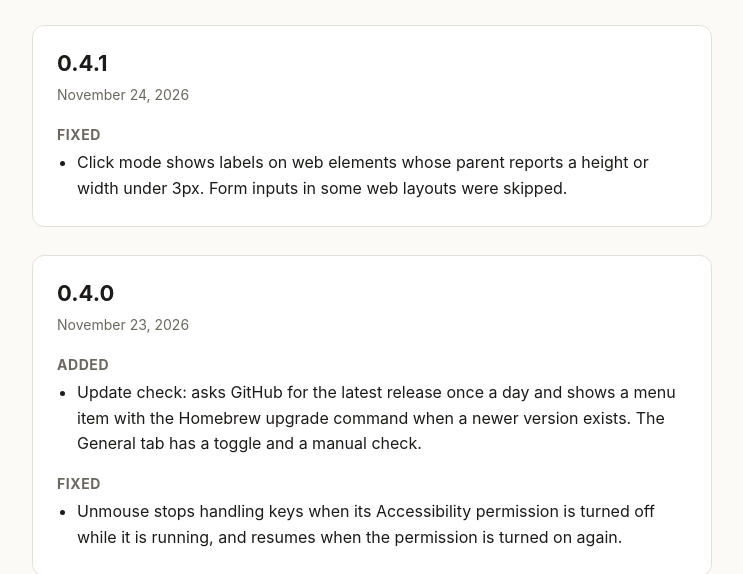
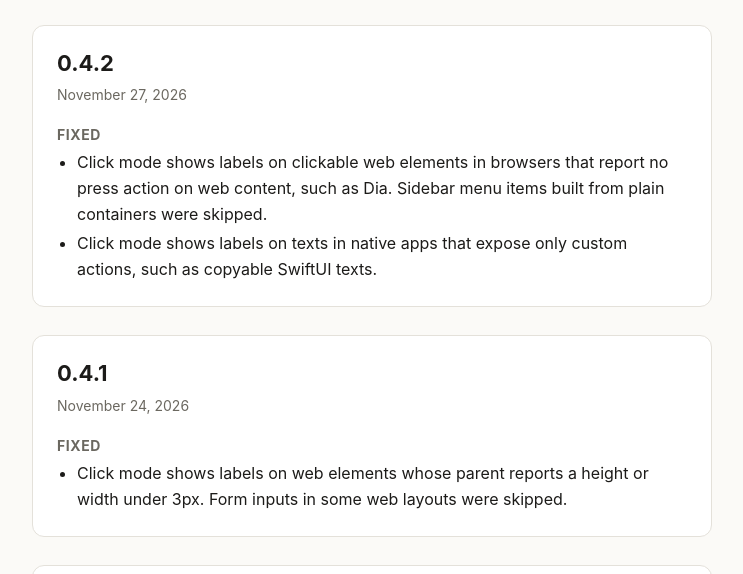
Before and after one commit to gincheong/Unmouse, a plain HTML site: page docs/changelog.html in a window 1280 px wide. Shown: the part 157-731 px from the top of the page, without its empty margins (268-1011 px from the left). Drawn offline with Linux system fonts and the light colour scheme.

Commit message:
chore: bump version to 0.4.2
Co-Authored-By: Claude Fable 5.2 <noreply@anthropic.com>

```diff
--- a/docs/changelog.html
+++ b/docs/changelog.html
@@ -59,6 +59,16 @@
 <main>
   <a class="home" href="./"><img src="icon.png" alt="">Unmouse</a>
   <h1>Changelog</h1>
+
+  <section class="release">
+    <h2>0.4.2</h2>
+    <time datetime="2026-11-27">November 27, 2026</time>
+    <h3>Fixed</h3>
+    <ul>
+      <li>Click mode shows labels on clickable web elements in browsers that report no press action on web content, such as Dia. Sidebar menu items built from plain containers were skipped.</li>
+      <li>Click mode shows labels on texts in native apps that expose only custom actions, such as copyable SwiftUI texts.</li>
+    </ul>
+  </section>
 
   <section class="release">
     <h2>0.4.1</h2>
```
Also changed, not shown: 2 other files.
